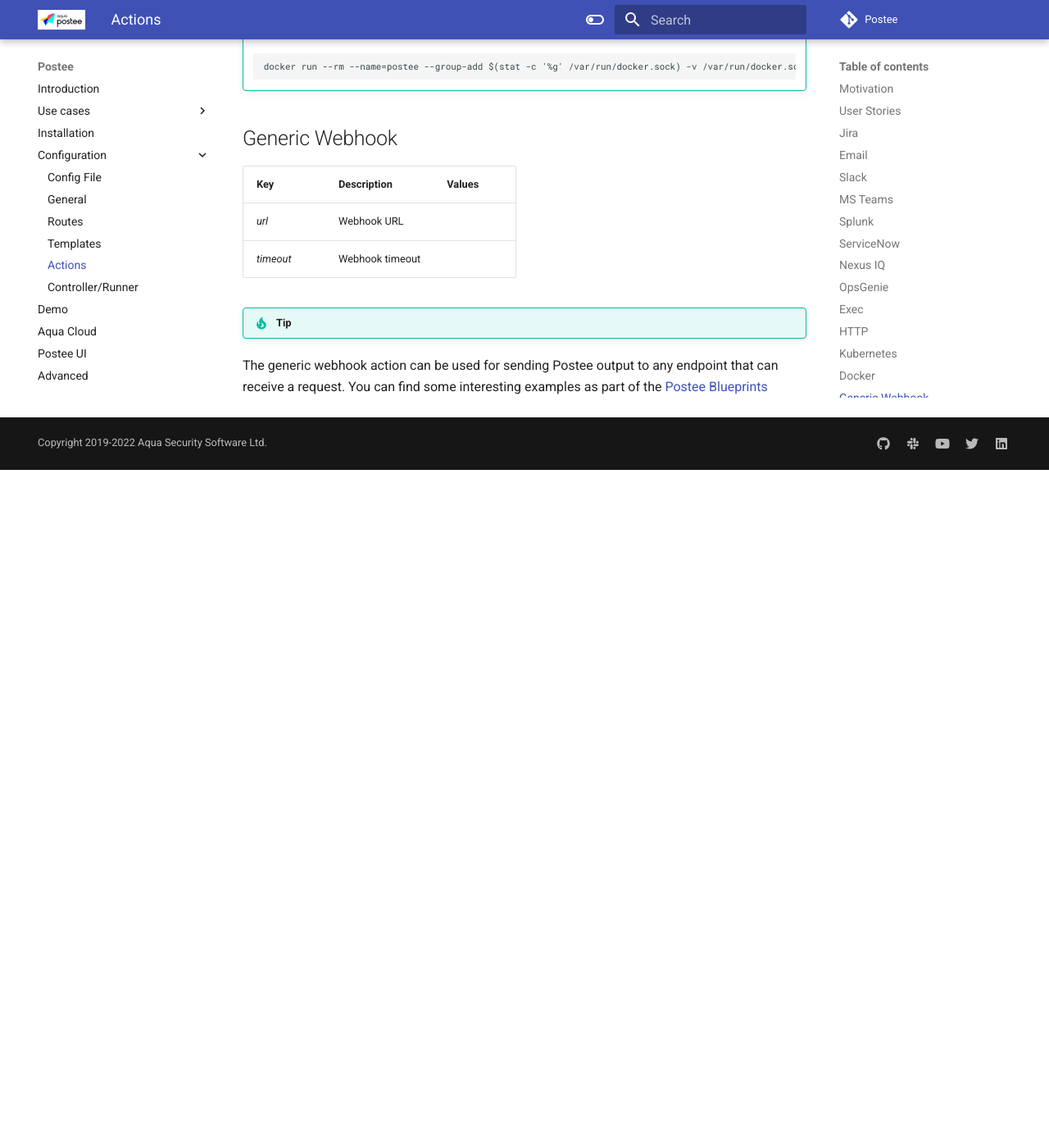
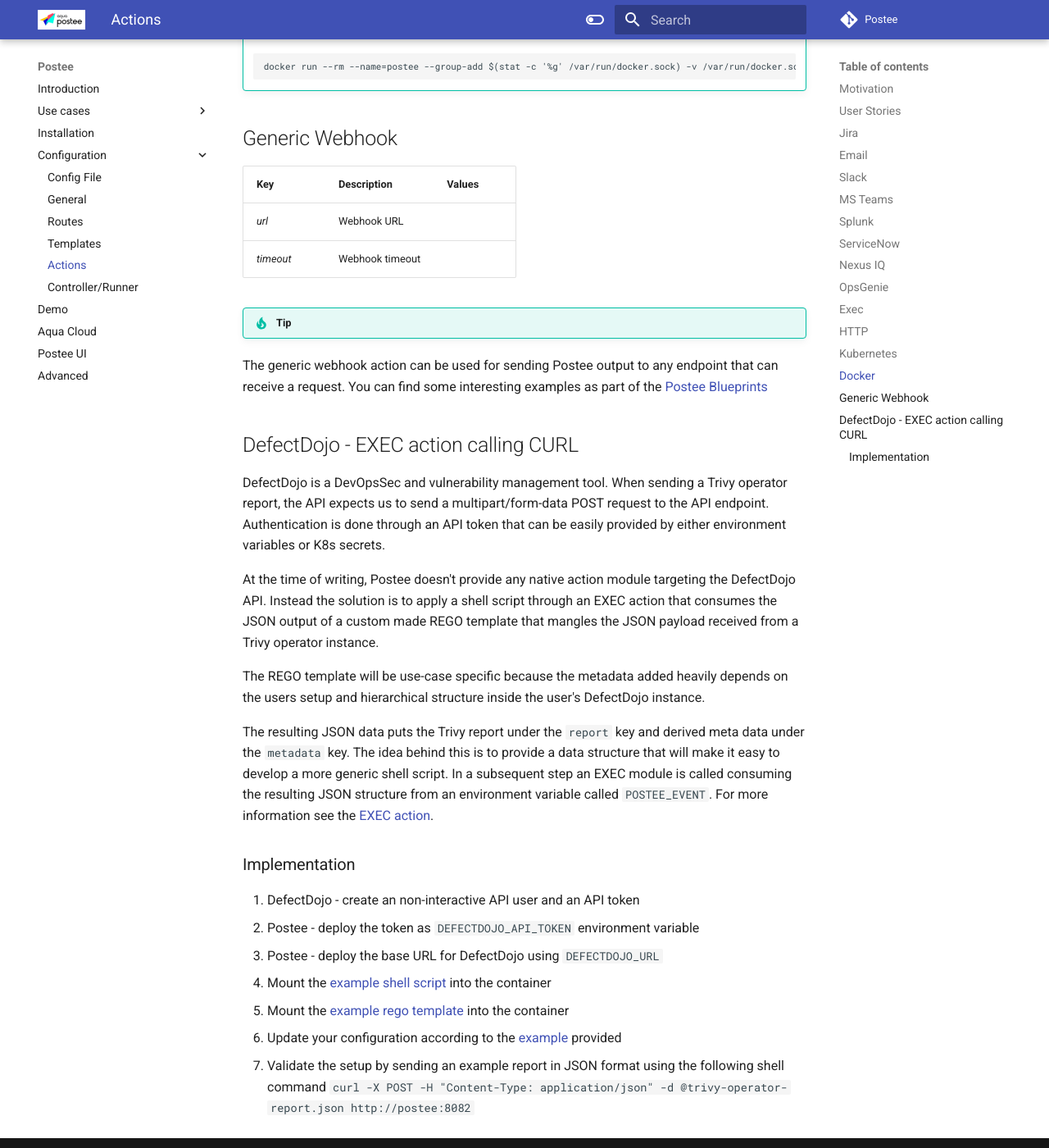
Before and after one commit to aquasecurity/postee, an MkDocs documentation site: the page built from docs/actions.md, in a window 1280 px wide and 1400 px high, scrolled down 9883 px. Shown: the whole window at 82% size. Built offline with MkDocs 1.6.1 and Material for MkDocs 9.7.7, drawn with Linux system fonts in a browser that asks for light colours; comment, search, counter and statistics services are not loaded; the version menu is left out; before the commit the page ends 10456 px from its top, so only the background shows below that.

Commit message:
docs - add section about DefectDojo

```diff
--- a/docs/actions.md
+++ b/docs/actions.md
@@ -296,3 +296,23 @@
 
 !!! tip
 The generic webhook action can be used for sending Postee output to any endpoint that can receive a request. You can find some interesting examples as part of the [Postee Blueprints](/blueprints)
+
+## DefectDojo - EXEC action calling CURL
+
+DefectDojo is a DevOpsSec and vulnerability management tool. When sending a Trivy operator report, the API expects us to send a multipart/form-data POST request to the API endpoint. Authentication is done through an API token that can be easily provided by either environment variables or K8s secrets.
+
+At the time of writing, Postee doesn't provide any native action module targeting the DefectDojo API. Instead the solution is to apply a shell script through an EXEC action that consumes the JSON output of a custom made REGO template that mangles the JSON payload received from a Trivy operator instance.
+
+The REGO template will be use-case specific because the metadata added heavily depends on the users setup and hierarchical structure inside the user's DefectDojo instance.
+
+The resulting JSON data puts the Trivy report under the `report` key and derived meta data under the `metadata` key. The idea behind this is to provide a data structure that will make it easy to develop a more generic shell script. In a subsequent step an EXEC module is called consuming the resulting JSON structure from an environment variable called `POSTEE_EVENT`. For more information see the [EXEC action](#Exec).
+
+### Implementation
+
+1. DefectDojo - create an non-interactive API user and an API token
+2. Postee - deploy the token as `DEFECTDOJO_API_TOKEN` environment variable
+3. Postee - deploy the base URL for DefectDojo using `DEFECTDOJO_URL`
+4. Mount the [example shell script](../actions/example/exec/defectdojo-curl-upload-scan.sh) into the container
+5. Mount the [example rego template](../rego-templates/example/defectdojo/trivy-operator-defectdojo.rego) into the container
+6. Update your configuration according to the [example](../config/cfg-trivy-operator-defectdojo.yaml) provided
+7. Validate the setup by sending an example report in JSON format using the following shell command `curl -X POST -H "Content-Type: application/json" -d @trivy-operator-report.json http://postee:8082`
```
